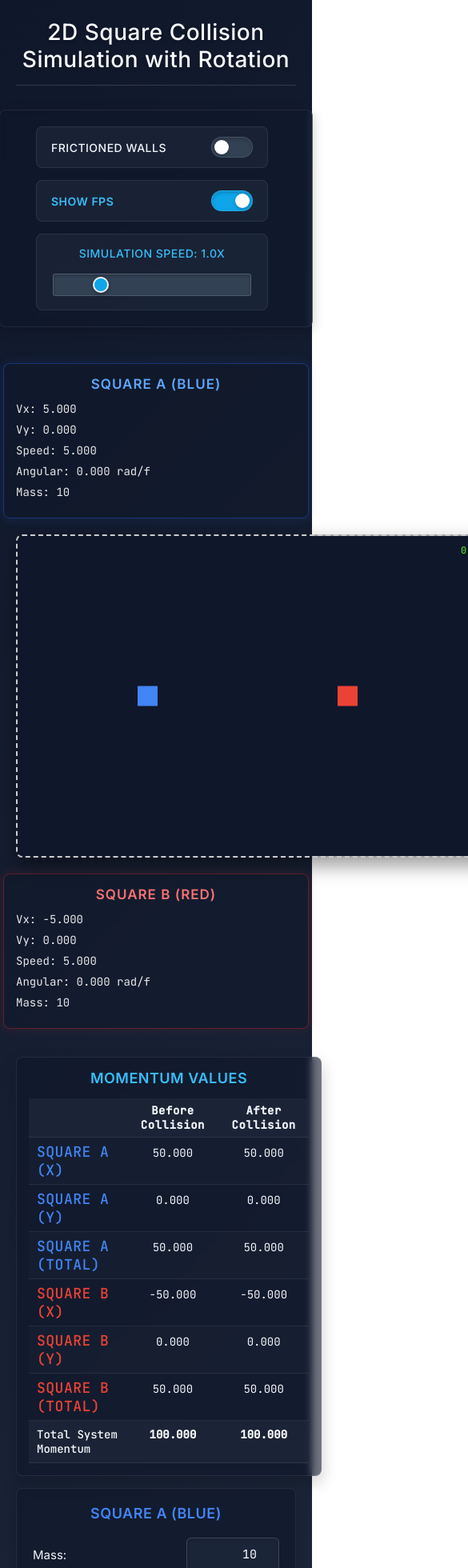
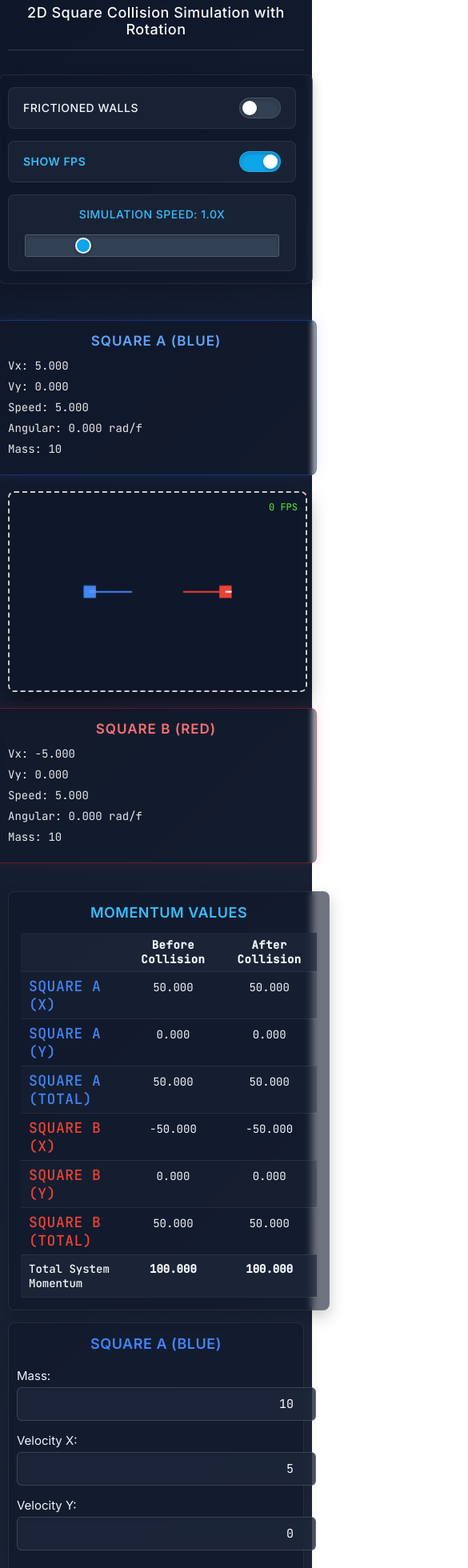
Before and after one commit to Racketlon17/2d-collision-simulator, a React (Create React App) app: page / in a window 390 px wide. Shown: the part 20-1980 px from the top of the page at 80% size, 585 px wide, since content can reach past the window. Built offline with nearby package versions, Linux system fonts and the light colour scheme.

Commit message:
Responsive design mobile

```diff
--- a/src/App.css
+++ b/src/App.css
@@ -483,6 +483,70 @@ button {
     width: 100%;
     max-width: 600px;
   }
+
+  .canvas-container {
+    max-width: 100%;
+  }
+
+  .momentum-table {
+    font-size: 12px;
+  }
+}
+
+@media (max-width: 768px) {
+  .simulation-controls {
+    flex-direction: column;
+    padding: 15px 10px;
+  }
+
+  .toggle-container,
+  .speed-slider-container {
+    width: 100%;
+    max-width: 100%;
+  }
+
+  .momentum-cell {
+    padding: 4px 6px;
+  }
+
+  h2 {
+    font-size: 22px;
+  }
+}
+
+@media (max-width: 480px) {
+  .App-header {
+    padding: 10px;
+  }
+
+  .square-controls {
+    padding: 15px 10px;
+  }
+
+  .momentum-table {
+    font-size: 10px;
+  }
+
+  .input-group {
+    flex-direction: column;
+    align-items: flex-start;
+  }
+
+  .input-group input {
+    width: 100%;
+    margin-top: 5px;
+  }
+
+  h2 {
+    font-size: 18px;
+  }
+}
+
+@media (max-width: 350px) {
+  .button-container button {
+    padding: 10px 15px;
+    font-size: 13px;
+  }
 }
 
 @media (max-width: 640px) {
@@ -534,6 +598,29 @@ button {
   overflow: hidden;
 
   border: 2px dashed #ccc;
+}
+
+.canvas-container {
+  width: 100%;
+  max-width: 600px;
+  height: auto;
+  aspect-ratio: 3/2;
+}
+
+canvas {
+  width: 100%;
+  height: 100%;
+  max-width: 600px;
+  max-height: 400px;
+}
+
+.sticky-canvas {
+  position: relative;
+  top: unset;
+  left: unset;
+  transform: none;
+  width: 100% !important;
+  height: 100% !important;
 }
 
 .canvas-container::after {
--- a/src/App.js
+++ b/src/App.js
@@ -18,8 +18,8 @@ const useDebounce = (value, delay) => {
 };
 
 function App() {
-  const canvasWidth = 1200;
-  const canvasHeight = 800;
+  const [canvasWidth, setCanvasWidth] = useState(1200);
+  const [canvasHeight, setCanvasHeight] = useState(800);
 
   // Base size for the squares - will be multiplied by mass
   const baseSizeMultiplier = 5;
@@ -32,6 +32,11 @@ function App() {
   const frameTimeRef = useRef({ lastFrameTime: 0, frameTimes: [] });
   const canvasRef = useRef(null);
   const [fps, setFps] = useState(0);
+
+  const getScaleFactor = useCallback(() => {
+    return Math.min(1, (window.innerWidth - 40) / 1200);
+  }, []);
+
 
   // Input states
   const [massA, setMassA] = useState(10);
@@ -62,7 +67,8 @@ function App() {
 
   // Calculate square sizes based on mass
   const getSquareSize = (mass) => {
-    return Math.max(minSize, mass * baseSizeMultiplier);
+    const scaleFactor = getScaleFactor();
+    return Math.max(minSize * scaleFactor, mass * baseSizeMultiplier * scaleFactor);
   };
 
   const squareARef = useRef({
@@ -672,6 +678,9 @@ function App() {
     const sizeA = getSquareSize(Number(massA));
     const sizeB = getSquareSize(Number(massB));
 
+    // Scale factor to maintain proportion
+    const scaleFactor = getScaleFactor();
+
     const posYA = canvasHeight / 2 - sizeA / 2;
     const posYB = canvasHeight / 2 - sizeB / 2;
 
@@ -732,15 +741,11 @@ function App() {
       const ctx = canvasRef.current.getContext('2d');
       ctx.clearRect(0, 0, canvasWidth, canvasHeight);
 
-      // Draw square A
-      ctx.fillStyle = '#4285F4';
-      ctx.fillRect(300, posYA, sizeA, sizeA);
-
-      // Draw square B
-      ctx.fillStyle = '#EA4335';
-      ctx.fillRect(800, posYB, sizeB, sizeB);
+      // Draw rotated squares
+      drawRotatedSquare(ctx, squareARef.current);
+      drawRotatedSquare(ctx, squareBRef.current);
     }
-  }, [velocityAX, velocityAY, velocityBX, velocityBY, massA, massB, canvasWidth, canvasHeight]);
+  }, [velocityAX, velocityAY, velocityBX, velocityBY, massA, massB, canvasWidth, canvasHeight, getScaleFactor]);
 
   useEffect(() => {
     const canvas = canvasRef.current;
@@ -830,6 +835,31 @@ function App() {
   const calculateSpeed = (vx, vy) => {
     return Math.sqrt(vx * vx + vy * vy).toFixed(3);
   };
+
+  useEffect(() => {
+    const handleResize = () => {
+      const scaleFactor = getScaleFactor();
+      setCanvasWidth(1200 * scaleFactor);
+      setCanvasHeight(800 * scaleFactor);
+
+      if (canvasRef.current) {
+        canvasRef.current.width = 1200 * scaleFactor;
+        canvasRef.current.height = 800 * scaleFactor;
+      }
+
+      // Redraw if not running
+      if (!isRunning) {
+        resetSimulation();
+      }
+    };
+
+    handleResize(); // Initialize on mount
+    window.addEventListener('resize', handleResize);
+
+    return () => {
+      window.removeEventListener('resize', handleResize);
+    };
+  }, [getScaleFactor, isRunning, resetSimulation]);
 
   const formatMomentum = (value) => {
     return value.toFixed(3);
```
